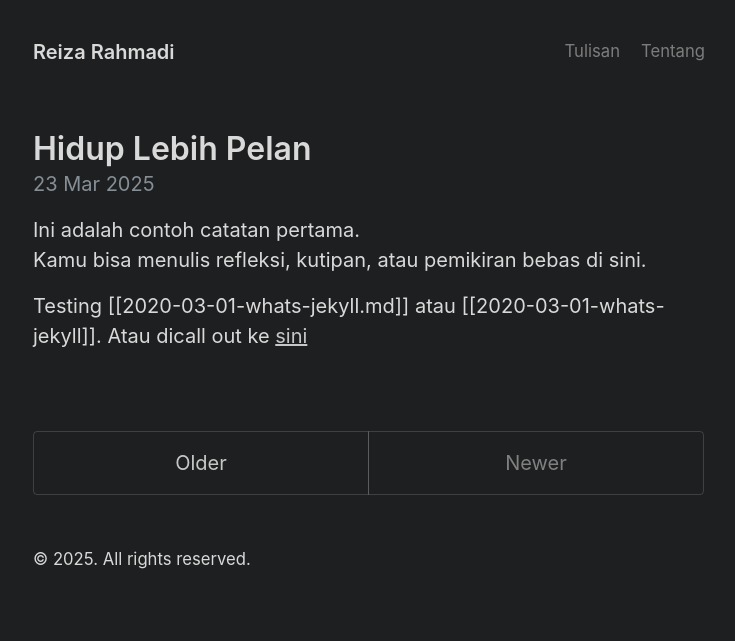
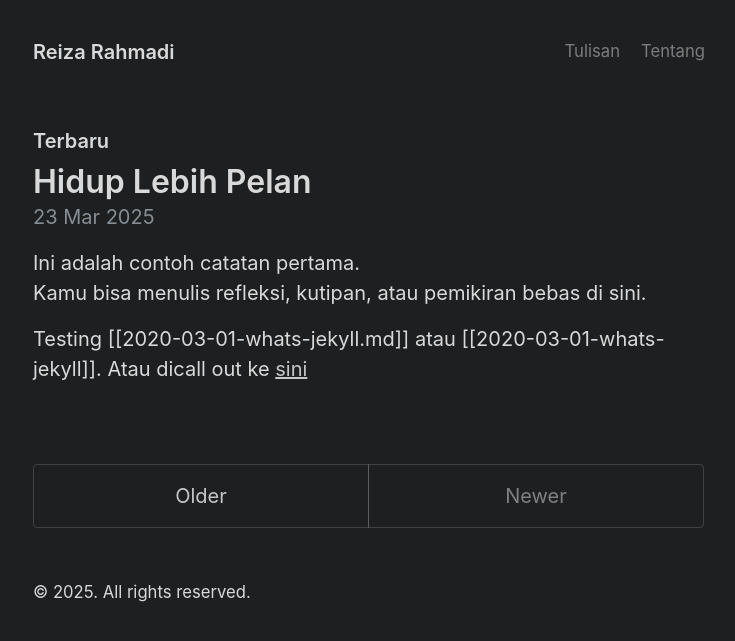
Before and after one commit to reizarahmadi/rzpage, a Jekyll site: the page built from index.html, in a window 1280 px wide. Shown: the top 641 px of the page, without its empty margins (271-1006 px from the left). Built offline with Jekyll 4.4.1, drawn with Linux system fonts in a browser that asks for light colours; the list of posts is cut into pages by our own code.

Commit message:
Update index.html

```diff
--- a/index.html
+++ b/index.html
@@ -2,6 +2,19 @@
 layout: default
 title: Home
 ---
+
+<h3>Terbaru</h3>
+
+{% assign posts = site.posts }
+	{% for post in posts limit:10 %}
+{% for yearMonth in postsByYearMonth %}
+  <h2>Tulisan</h2>
+  <ul>
+    {% for post in yearMonth.items %}
+      <li><a href="{{ post.url }}">{{ post.title }}</a></li>
+    {% endfor %}
+  </ul>
+{% endfor %}
 
 <div class="posts">
   {% for post in paginator.posts %}
```
